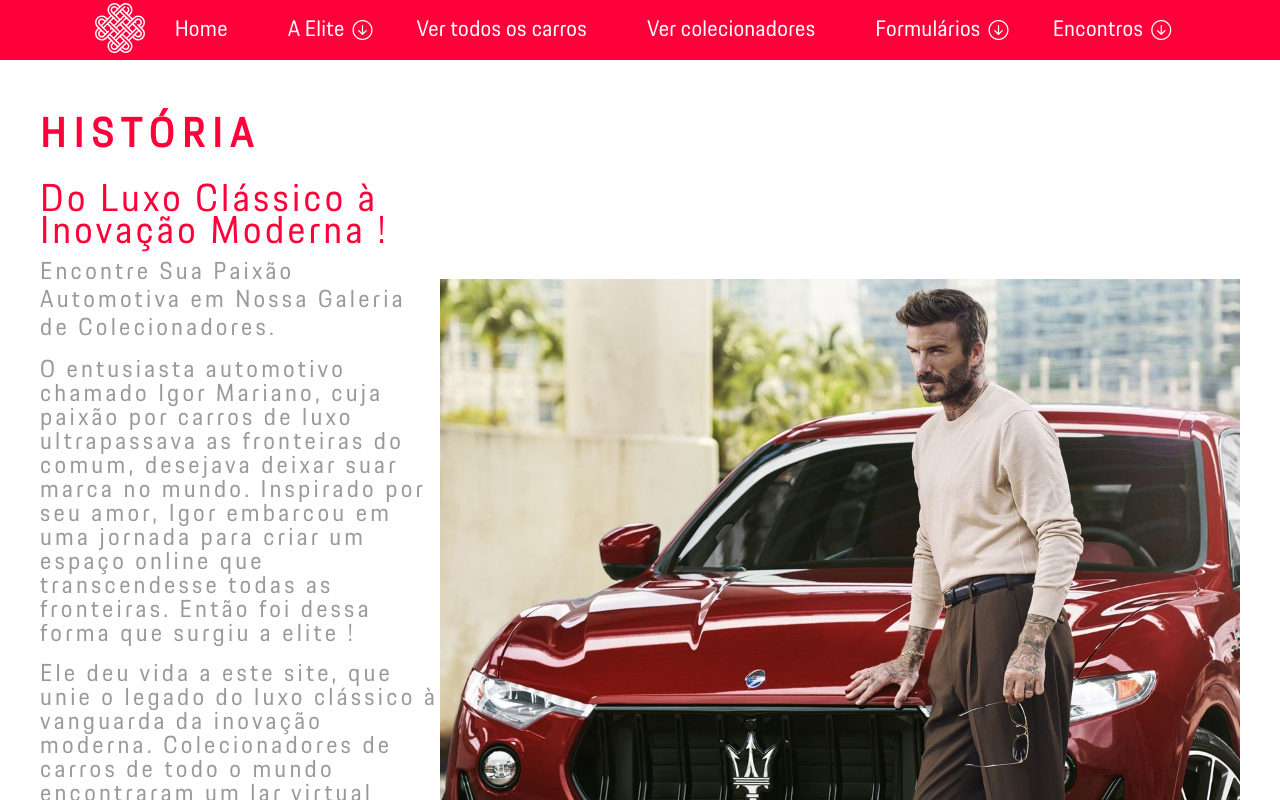
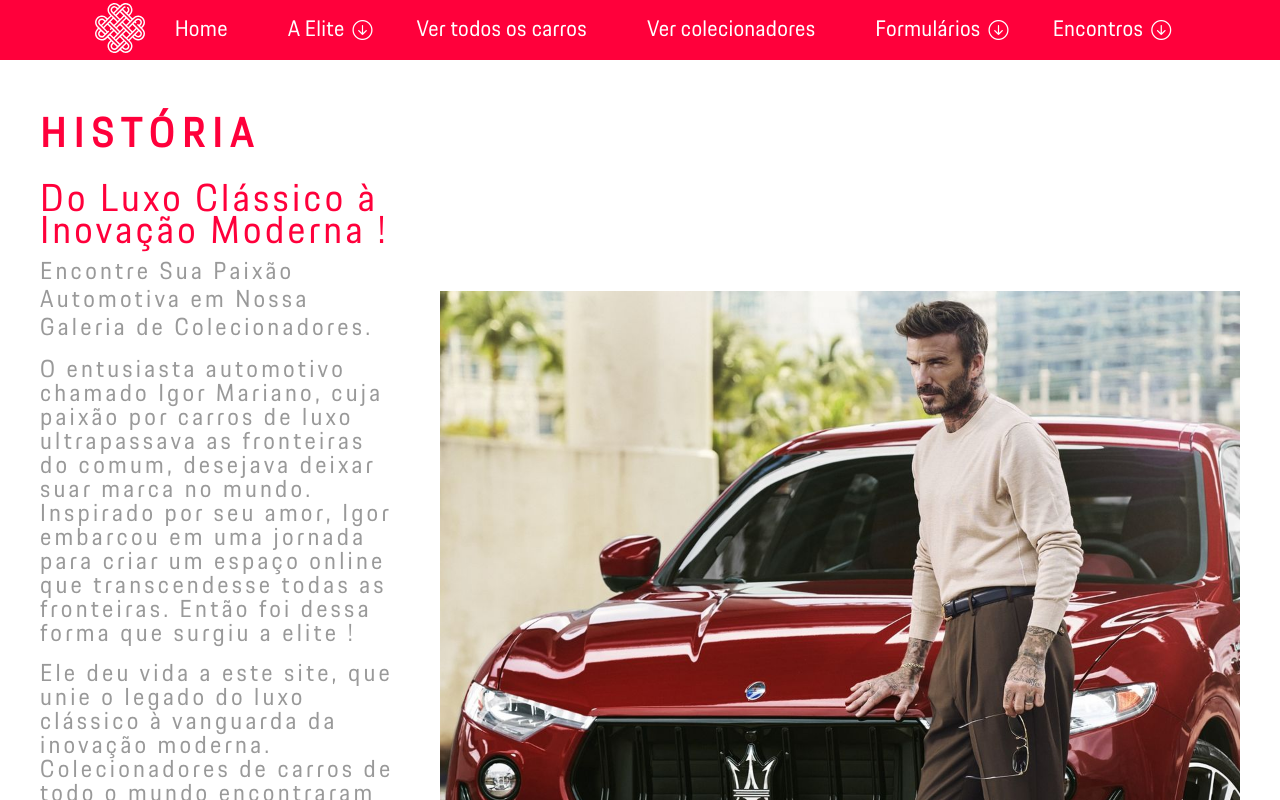
Before and after one commit to IgorMariano25/Colecionador-Carro-Cloud-Computing, an Angular app in the folder frontend/: page /About in a window 1280 px wide. Shown: the top 800 px of the page. Built offline with nearby package versions, Linux system fonts and the light colour scheme.

Commit message:
Adicioando espaçamento entre a logo e o texto de explicação

```diff
--- a/frontend/src/app/pages/AboutCompany/about.component.css
+++ b/frontend/src/app/pages/AboutCompany/about.component.css
@@ -17,6 +17,10 @@ body,
   display: flex;
   justify-content: center;
   align-items: center;
+}
+
+.about__contanier #right__content #imagem__colecionador {
+  margin-left: 2.5rem;
 }
 
 #left__content h1 {
```
